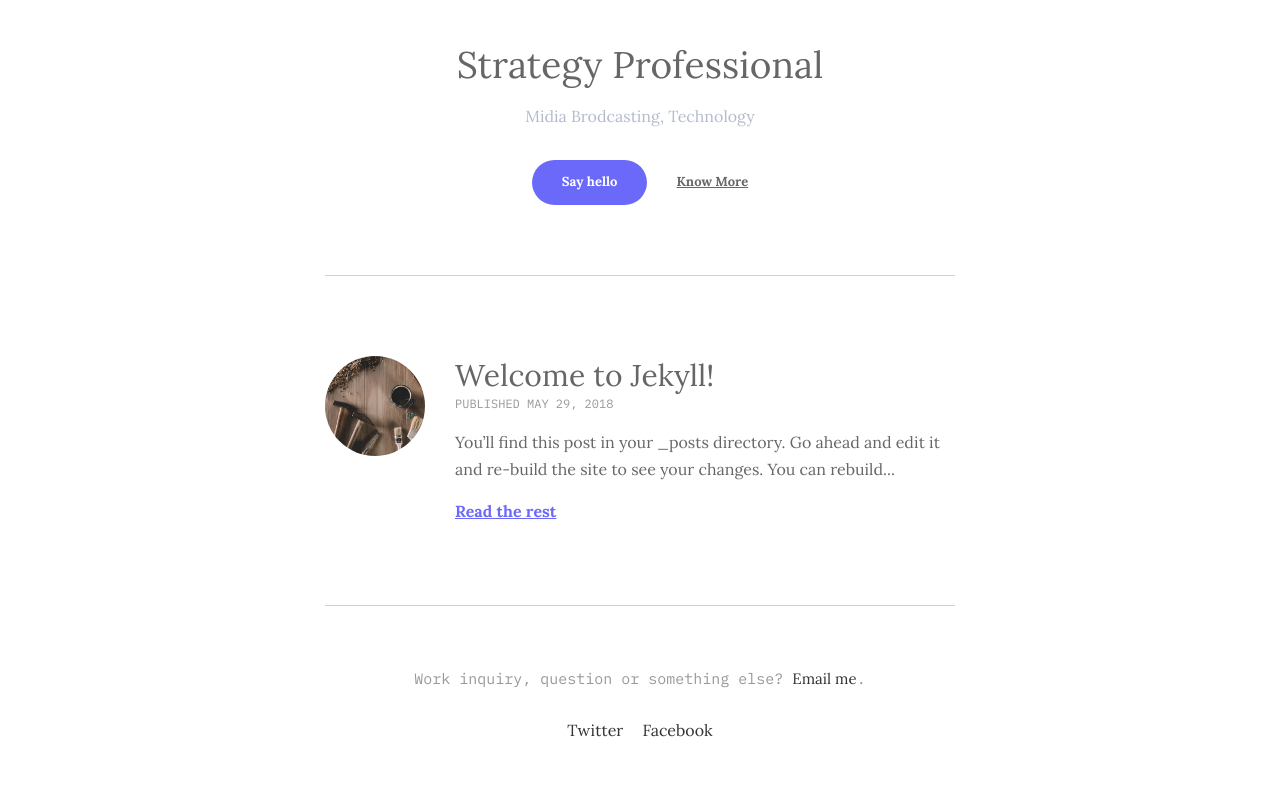
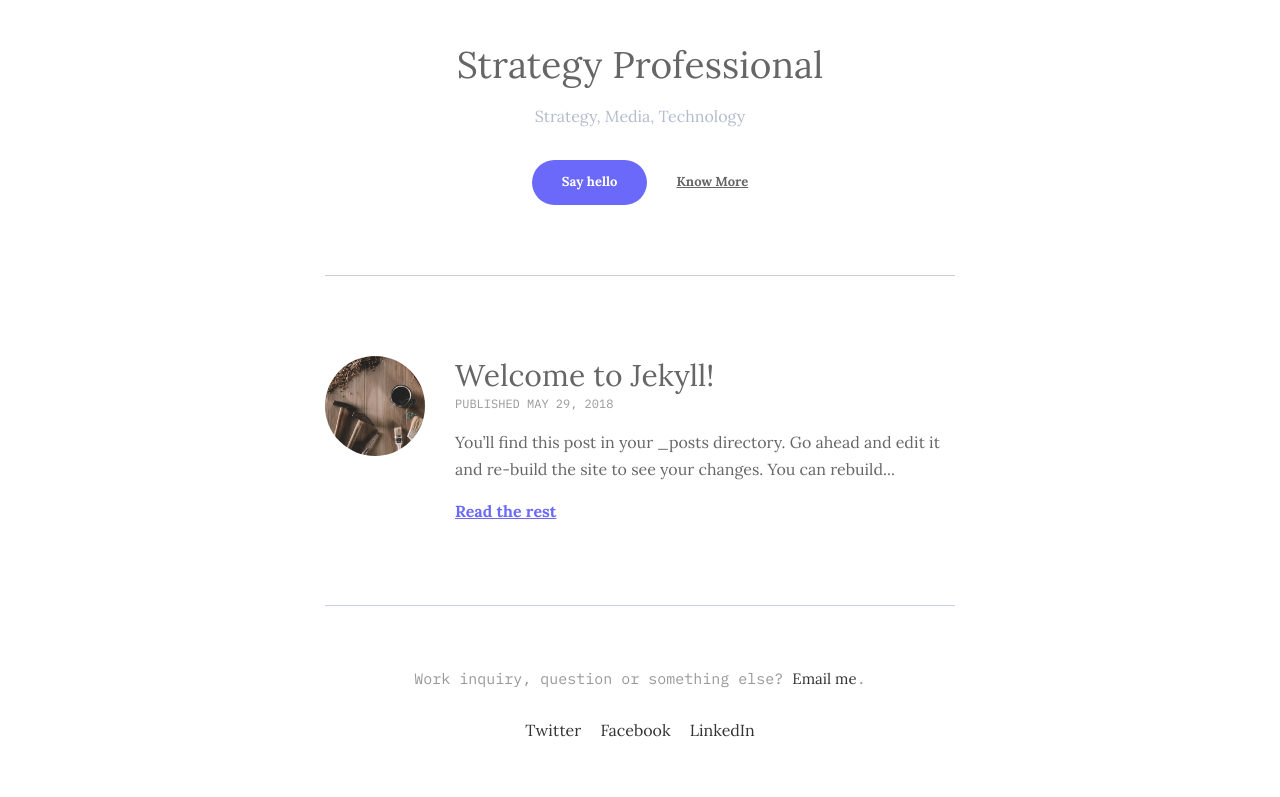
Before and after one commit to varunjain79/varunjain79.github.io, a Jekyll site: the page built from index.html, in a window 1280 px wide. Shown: the part 292-1089 px from the top of the page. Built offline with Jekyll 4.4.1, drawn with Linux system fonts in a browser that asks for light colours.

Commit message:
Update _config.yml

```diff
--- a/_config.yml
+++ b/_config.yml
@@ -10,7 +10,7 @@ author:
   name: Varun Jain
   image: '/assets/img/01.jpg'
   job: Strategy Professional
-  bio: Midia Brodcasting, Technology
+  bio: Strategy, Media, Technology
   email: mail@varunjain.info
 
 
@@ -20,6 +20,8 @@ contact:
     link: https://twitter.com/in/vjsoft
   - name: Facebook
     link: https://facebook.com/vjsoft
+  - name: LinkedIn
+    link: https://linkedin.com/in/varunjainiimc
 
 # Comment Section (Disqus)
 disqus-identifier: varun # add your shortname for Disqus Comment. For example mr-brown
```
